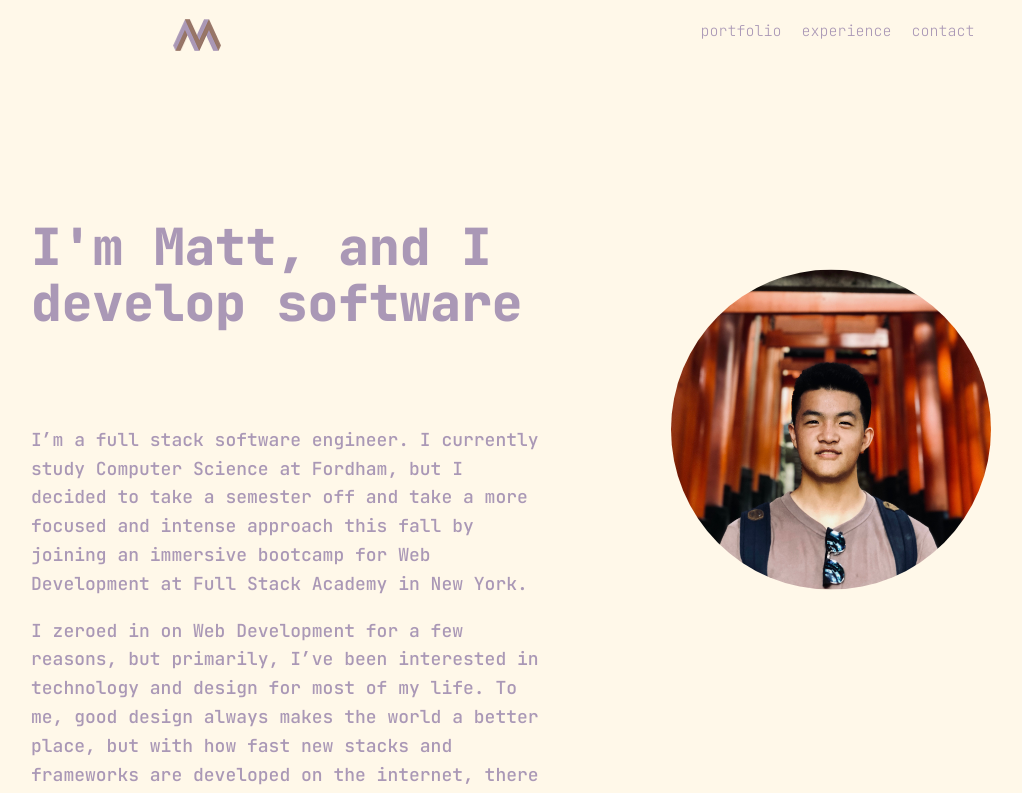
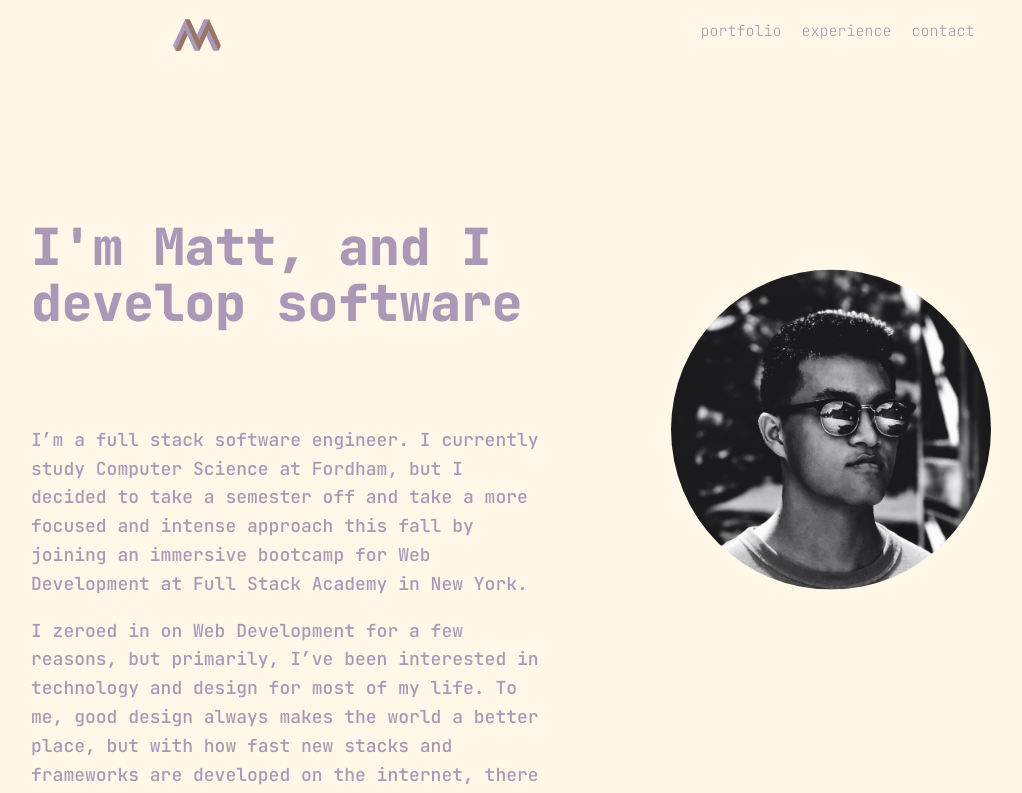
Before and after one commit to mattchang7/portfolio, a Next.js app: page / in a window 1280 px wide. Shown: the top 793 px of the page, without its empty margins (129-1151 px from the left). Built offline with nearby package versions, Linux system fonts and the light colour scheme.

Commit message:
fix: changed profile pic

```diff
--- a/pages/index.js
+++ b/pages/index.js
@@ -73,7 +73,7 @@ export default function Home() {
           </div>
           <div className={utilStyles.space} />
           <motion.img
-            src='images/profile-torii.jpg'
+            src='images/profile-bw.jpg'
             className={utilStyles.profile}
             variants={imageVariants}
             />
```
